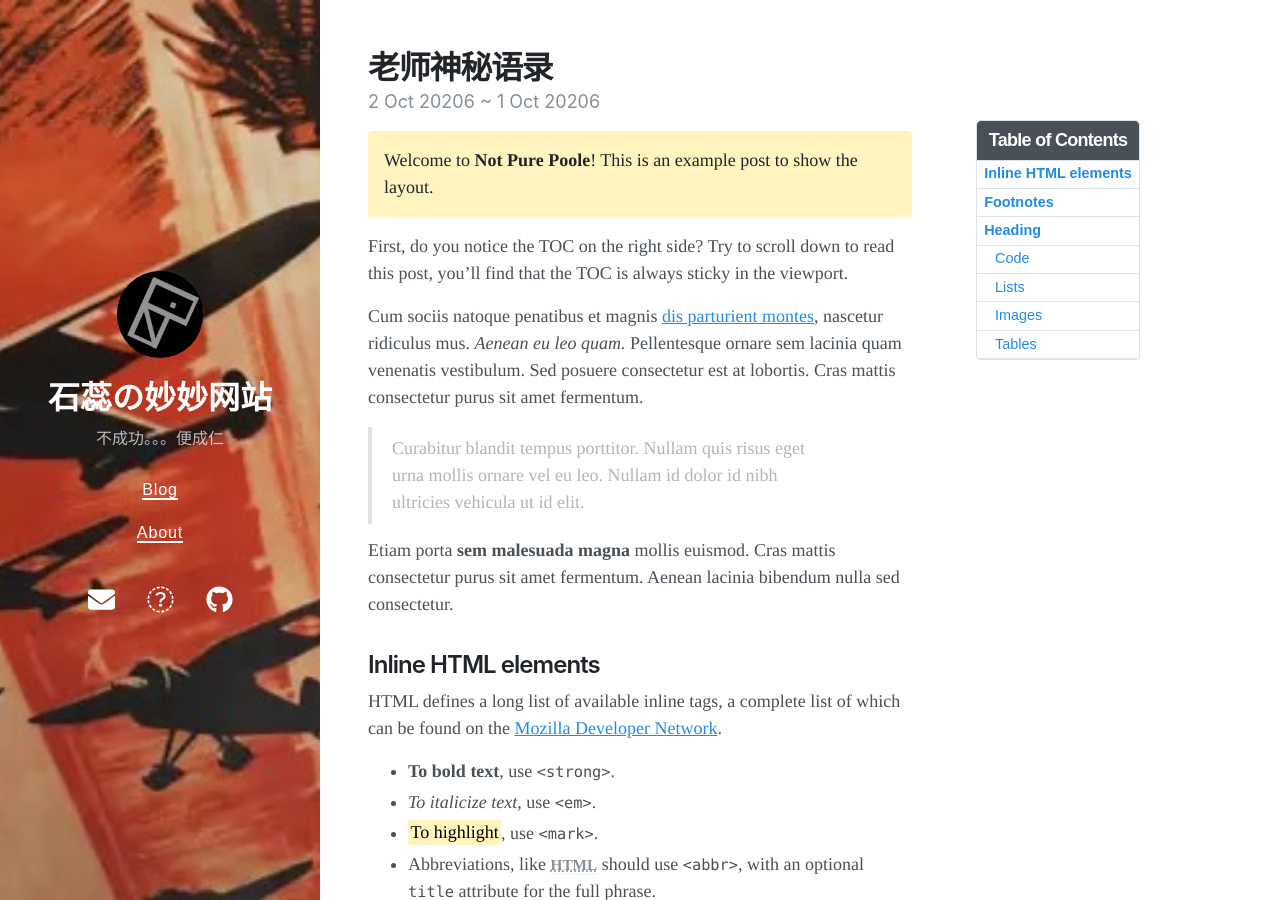
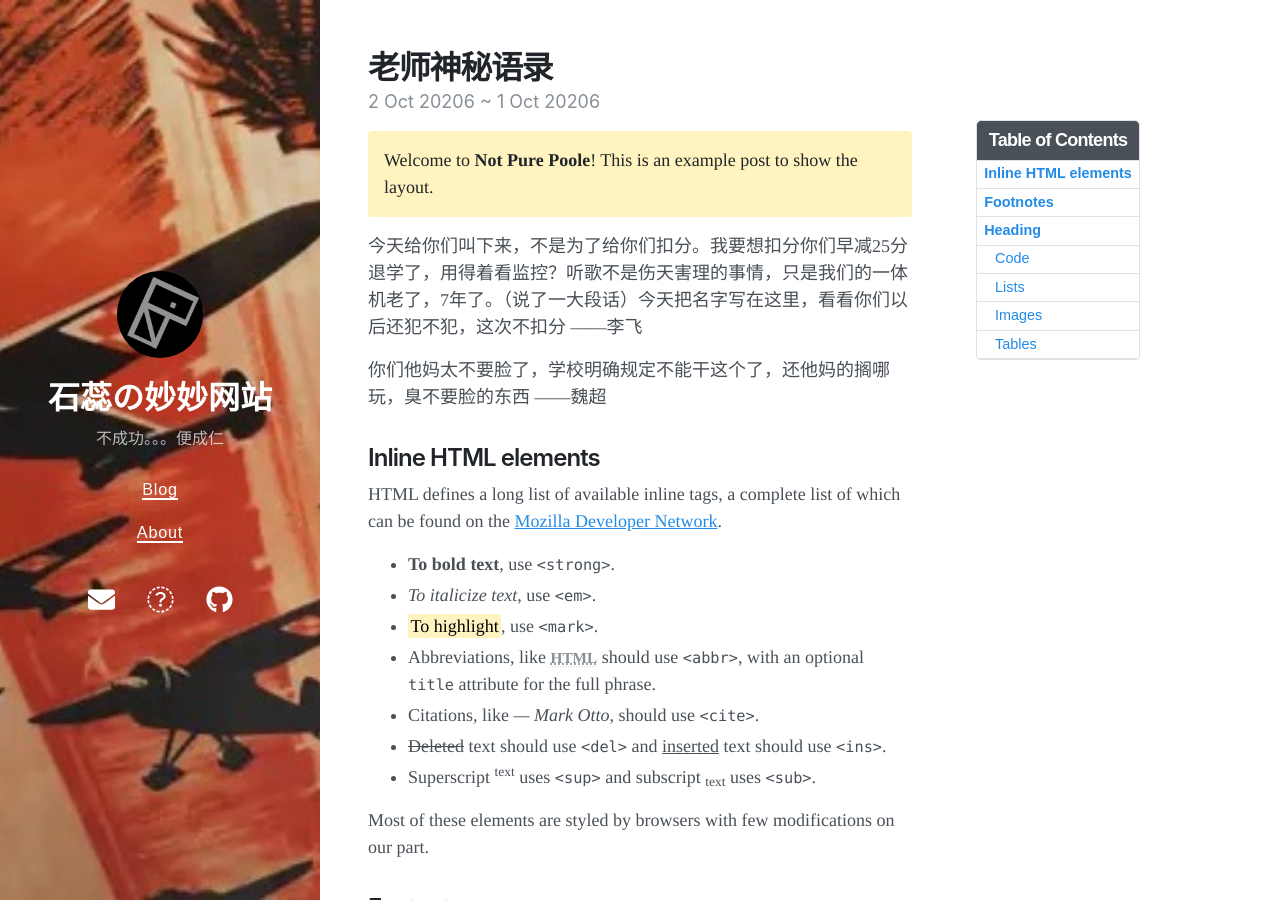
Before and after one commit to Ph-socromi/Ph-socromi.github.io, a Jekyll site: the page built from _posts/2020-09-29-welcome-to-not-pure-poole.md, in a window 1280 px wide and 900 px high. Built offline with Jekyll 4.4.1, drawn with Linux system fonts in a browser that asks for light colours; nearby versions of some CDN libraries.

Commit message:
Update 2026-10-2-语录.md

```diff
--- a/_posts/2020-09-29-welcome-to-not-pure-poole.md
+++ b/_posts/2020-09-29-welcome-to-not-pure-poole.md
@@ -8,15 +8,11 @@ toc:  true
 ---
 Welcome to **Not Pure Poole**! This is an example post to show the layout.
 {: .message }
+今天给你们叫下来，不是为了给你们扣分。我要想扣分你们早减25分退学了，用得着看监控？听歌不是伤天害理的事情，只是我们的一体机老了，7年了。（说了一大段话）今天把名字写在这里，看看你们以后还犯不犯，这次不扣分
+                                ——李飞
 
-First, do you notice the TOC on the right side? Try to scroll down to read this post, you'll find that the TOC is always sticky in the viewport.
-
-Cum sociis natoque penatibus et magnis <a href="#">dis parturient montes</a>, nascetur ridiculus mus. *Aenean eu leo quam.* Pellentesque ornare sem lacinia quam venenatis vestibulum. Sed posuere consectetur est at lobortis. Cras mattis consectetur purus sit amet fermentum.
-
-> Curabitur blandit tempus porttitor. Nullam quis risus eget urna mollis ornare vel eu leo. Nullam id dolor id nibh ultricies vehicula ut id elit.
-
-Etiam porta **sem malesuada magna** mollis euismod. Cras mattis consectetur purus sit amet fermentum. Aenean lacinia bibendum nulla sed consectetur.
-
+你们他妈太不要脸了，学校明确规定不能干这个了，还他妈的搁哪玩，臭不要脸的东西
+                               ——魏超
 ## Inline HTML elements
 
 HTML defines a long list of available inline tags, a complete list of which can be found on the [Mozilla Developer Network](https://developer.mozilla.org/en-US/docs/Web/HTML/Element).
```
